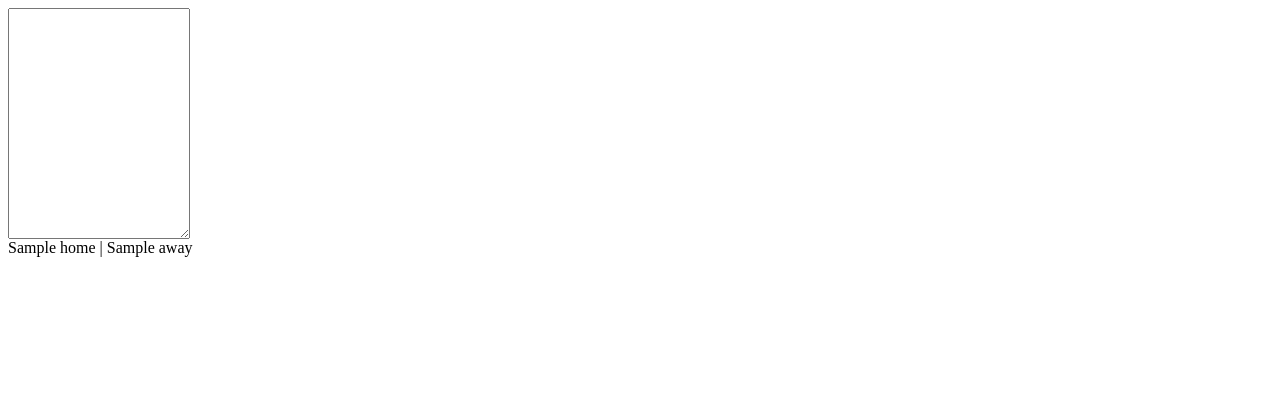
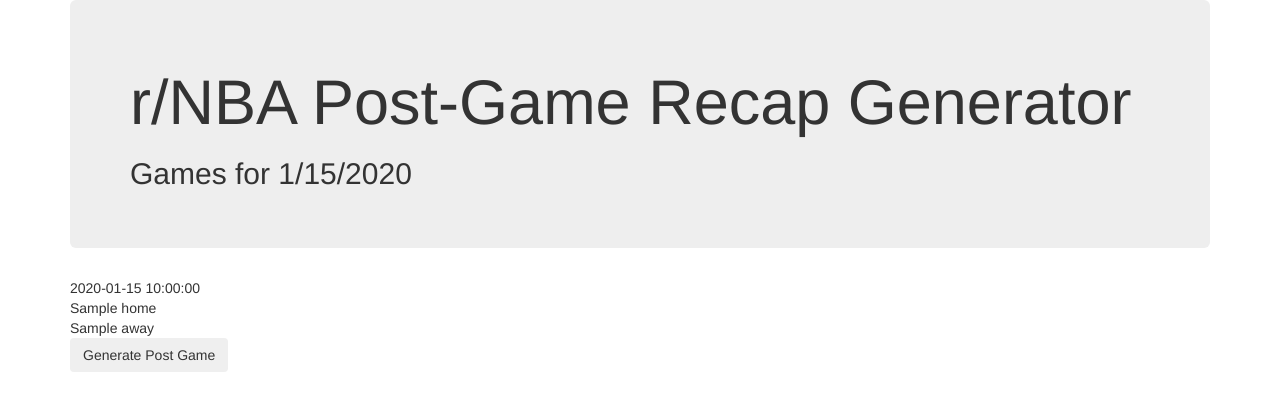
Before and after one commit to imeanYOLOright/nba-boxscore-generator, a Flask app: template templates/index.html in a window 1280 px wide. Shown: the top 411 px of the page. Run offline with Flask 2, Linux system fonts and the light colour scheme; the template is opened without the code that fills it: most values are stand-ins (such as "Sample title", 1, 10 or a date in 2020); data that the repository does not hold is empty; some libraries are stand-ins or nearby versions.

Commit message:
Some template work.  Taking a break because I need games to be playing to be able to handle difference between current and finished games

```diff
--- a/app.py
+++ b/app.py
@@ -256,9 +256,14 @@ def generate():
 
 
 def get_game(div):
-	teams = div.find_all("div", class_="nbaModTopTeamName")
-	return {"home": get_team(teams[1].string.upper()),
-				"away": get_team(teams[0].string.upper())}
+	away = div.find("div", class_="nbaPreMnStatusTeamAw")
+	home = div.find("div", class_="nbaPreMnStatusTeamHm")
+	gametime = div.find("div", class_="nbaPreMnStatus")
+
+
+	return {"home": get_team(away.get_text()),
+				"away": get_team(home.get_text()),
+				"time": gametime.get_text()}
 
 
 def get_todays_games(date):
@@ -269,16 +274,17 @@ def get_todays_games(date):
 		day=str(date.day + 1).zfill(2),
 	)).text)
 
-	divs = doc.find(id="nbaSSOuter").find_all("div", class_="nbaModTopScore")
+	divs = doc.find(id="nbaSSOuter").find_all("div", class_="nbaPreMnScore")
 
 	return [get_game(g) for g in divs]
 
 
 @app.route("/")
 def home():
-	games = get_todays_games(datetime.datetime.now(timezone("US/Pacific")))
+	dt = datetime.datetime.now(timezone("US/Pacific"))
+	games = get_todays_games(dt)
 
-	return render_template("index.html", games=games)
+	return render_template("index.html", date=dt, games=games)
 
 
 if __name__ == "__main__":
--- /dev/null
+++ b/js/recap.js
@@ -0,0 +1,5 @@
+$(function() {
+
+	$(".
+
+});
--- a/templates/index.html
+++ b/templates/index.html
@@ -1,19 +1,26 @@
+<!DOCTYPE html>
 <html>
 <head>
 	<title>NBA Post-Game Recap Generator</title>
+	<link rel="stylesheet" href="//netdna.bootstrapcdn.com/bootstrap/3.0.0/css/bootstrap.min.css">
 	<script type="text/javascript" src="//ajax.googleapis.com/ajax/libs/jquery/1.7.1/jquery.min.js"></script>
+	<script type="text/javascrupt" src="js/recap.js"></script>
 </head>
 <body>
-	<script type="text/javascript">
-		$(function() {
-			$.get("/generate", function(data) {
-				$("#comment").val(data);
-			});
-		});
-	</script>
-	<textarea id="comment" rows="15"></textarea>
-	{% for g in games %}
-	<div>{{ g.home.name }} | {{ g.away.name }}</div>
-	{% endfor %}
+	<div class="container">
+		<div class="jumbotron">
+			<h1>r/NBA Post-Game Recap Generator</h1>
+			<h2>Games for {{ date.month }}/{{ date.day }}/{{ date.year }}</h2>
+		</div>
+		{% for g in games %}
+		<div class="matchup">
+			<div class="time">{{ g.time }}</div>
+			<div class="home">{{ g.home.name }}</div>
+			<div class="away">{{ g.away.name }}</div>
+			<input type="button" class="btn" value="Generate Post Game" />
+			<textarea cols="15" class="postgame hidden"></textarea>
+		</div>
+		{% endfor %}
+	</div>
 </body>
 </html>
```
